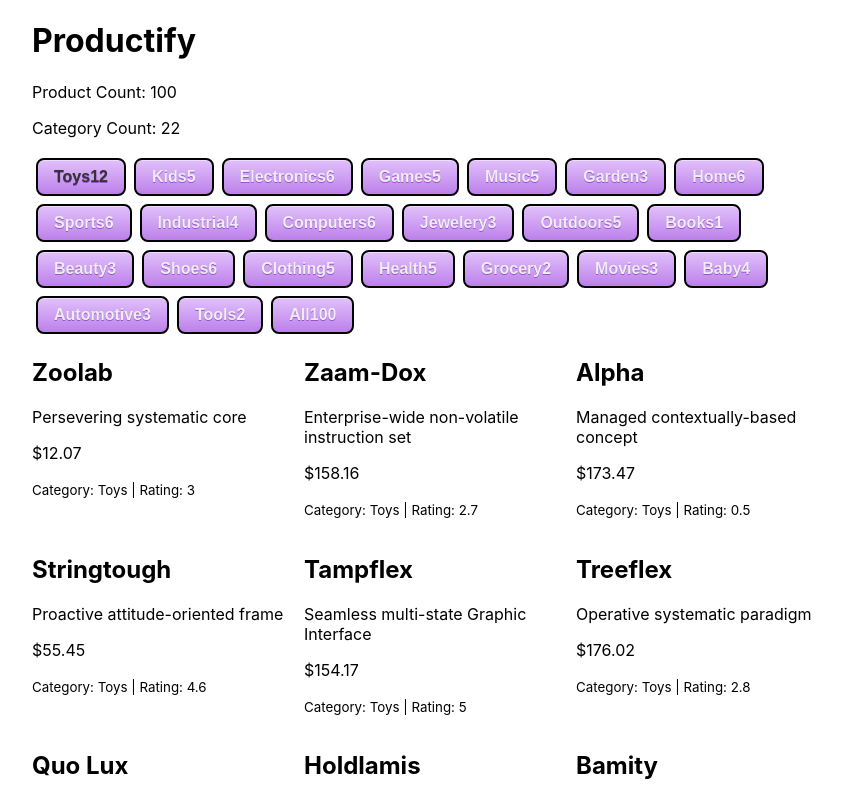
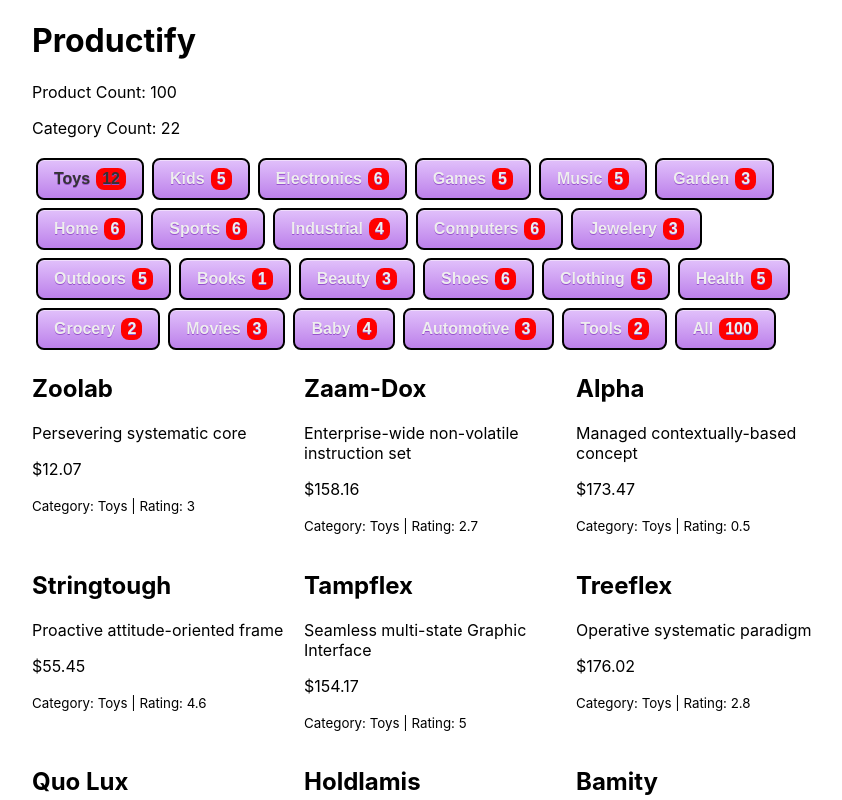
Before and after one commit to djaskulak/react-product-list, a React (Create React App) app: page / in a window 1280 px wide. Shown: the top 800 px of the page, without its empty margins (208-1050 px from the left). Built offline with nearby package versions, Linux system fonts and the light colour scheme.

Commit message:
challenge 13

```diff
--- a/src/CategoryList.css
+++ b/src/CategoryList.css
@@ -10,6 +10,17 @@
     border-radius: 0.5rem;
     background-color: #333;
     color: #eee;
+}
+
+button > span {
+    background-color: red;
+    display: inline-block;
+    text-align: center;
+    padding: 3px 6px;
+    height: 1rem;
+    border-radius: 0.5rem;
+    margin: 0 0 0 6px;
+    line-height: 1rem;
 }
 
 button {
--- a/src/CategoryList.js
+++ b/src/CategoryList.js
@@ -3,17 +3,20 @@ import './CategoryList.css';
 
 function CategoryList(props) {
   const { category, onClick } = props;
+
     return (
         <div className="CategoryList">
           { catsAndCounts.map(obj => {
-            const className = obj.name === category ? 'selected' : ' '
+            const { name, count } = obj
+            const className = name === category ? 'selected' : ' '
+
             return (
               <button
                 className={className}
-                onClick = {() => onClick(obj.name)}
+                onClick = {() => onClick(name)}
               >
-                {obj.name}
-                <span>{obj.count}</span>
+                {name}
+                <span> {count} </span>
               </button>
             )
           })}
--- a/src/Inventory.js
+++ b/src/Inventory.js
@@ -4,10 +4,15 @@ const total = data.reduce( (acc, obj) => {
     return acc + parseFloat( obj.price.slice(1) )
 }, 0).toFixed(2);
 
+const totalUnits = data.reduce( (acc, obj) => {
+    return acc + obj.units
+}, 0 );
+
 function Inventory() {
     return (
         <div className="Inventory">
             <h3>Total cost of inventory: ${total}</h3>
+            <h3>Total Units: {totalUnits}</h3>
         </div>
     )
 }
```
